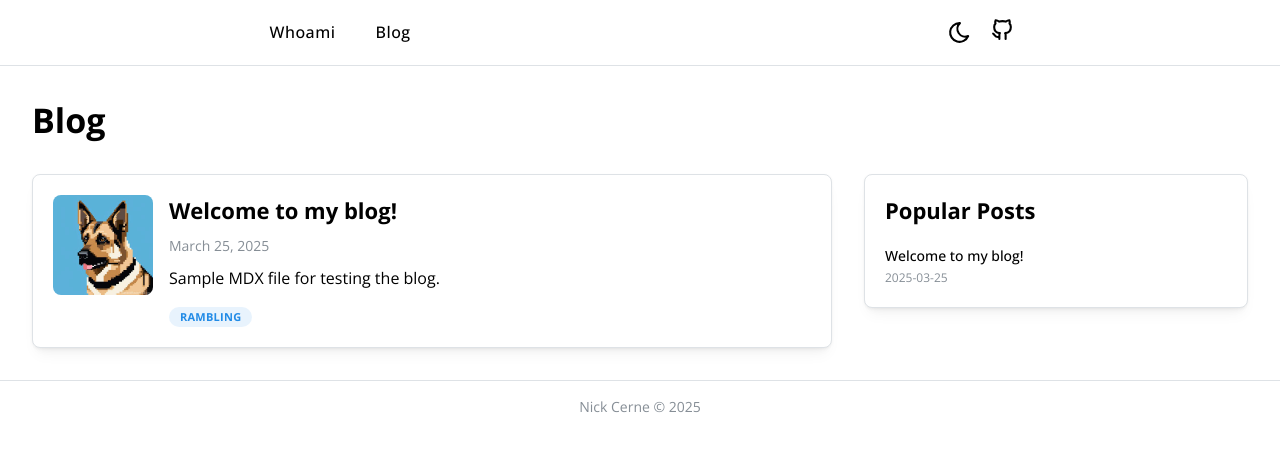
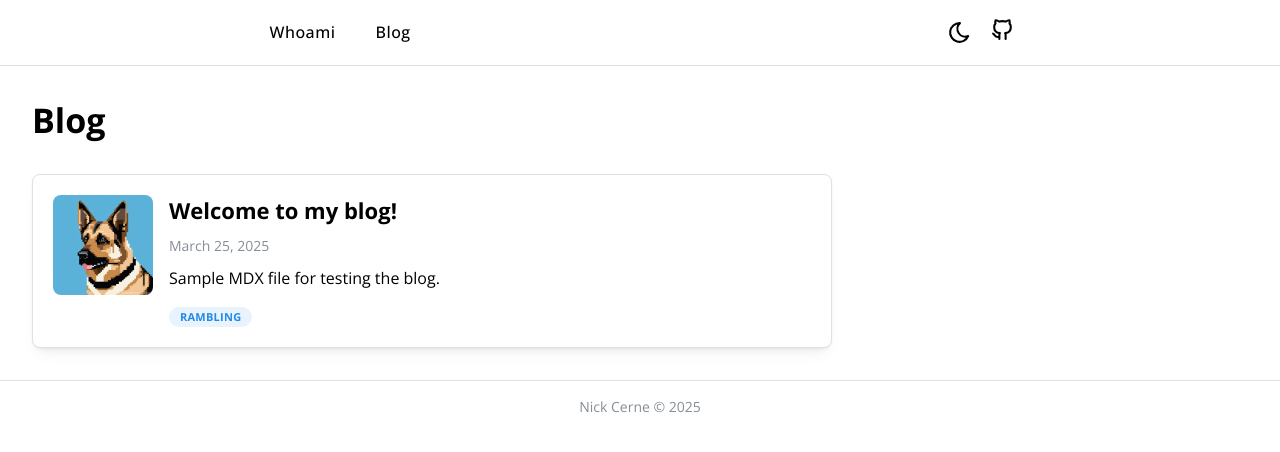
Before and after one commit to ncerne00/nrcerne-site, a Next.js app: page /blog in a window 1280 px wide. Shown: the top 452 px of the page. Built offline with nearby package versions, Linux system fonts and the light colour scheme.

Commit message:
Remove popular posts functionality until we get traffic

```diff
--- a/src/app/blog/page.tsx
+++ b/src/app/blog/page.tsx
@@ -1,19 +1,8 @@
-import { Title, Text, Grid, GridCol, Card, Stack, Group, Box, Flex } from '@mantine/core';
+import { Title, Grid, GridCol, Stack, Flex } from '@mantine/core';
 import { getAllPosts } from '@/lib/mdx';
 import BlogCard from '@/components/content/BlogCard';
-import Link from 'next/link';
-
-/* Placeholder function for now, replace once we get supabase working */
-const getPopularPosts = (posts) => {
-  return [...posts]
-    .sort(() => 0.5 - Math.random())
-    .slice(0, 5);
-};
-
 export default async function BlogPage() {
   const allPosts = await getAllPosts();
-  /* Get top 5 posts */
-  const popularPosts = getPopularPosts(allPosts);
 
   return (
     <Flex direction="column" m="xl">
@@ -28,38 +17,6 @@ export default async function BlogPage() {
             ))}
           </Stack>
         </GridCol>
-
-        {/* Sidebar - Popular posts */}
-        <GridCol span={{ base: 12, md: 4 }}>
-          <Card withBorder shadow="sm" radius="md" padding="lg" mb="xl" style={{ position: 'sticky', top: '2rem' }}>
-            <Title order={3} mb="lg">Popular Posts</Title>
-
-            <Stack spacing="md">
-              {popularPosts.map((post) => (
-                <Link
-                  key={post.slug}
-                  href={`/blog/${post.slug}`}
-                  style={{ textDecoration: 'none', color: 'inherit' }}
-                >
-                  <Group gap="md" wrap="nowrap">
-                    <Box style={{ flex: 1 }}>
-                      <Text size="sm" fw={500} lineClamp={2}>
-                        {post.title}
-                      </Text>
-                      <Text size="xs" color="dimmed" mt={4}>
-                        {post.date}
-                      </Text>
-                    </Box>
-                  </Group>
-                </Link>
-              ))}
-            </Stack>
-
-            {popularPosts.length === 0 && (
-              <Text size="sm">No popular posts found.</Text>
-            )}
-          </Card>
-        </GridCol>
       </Grid>
     </Flex>
   );
```
